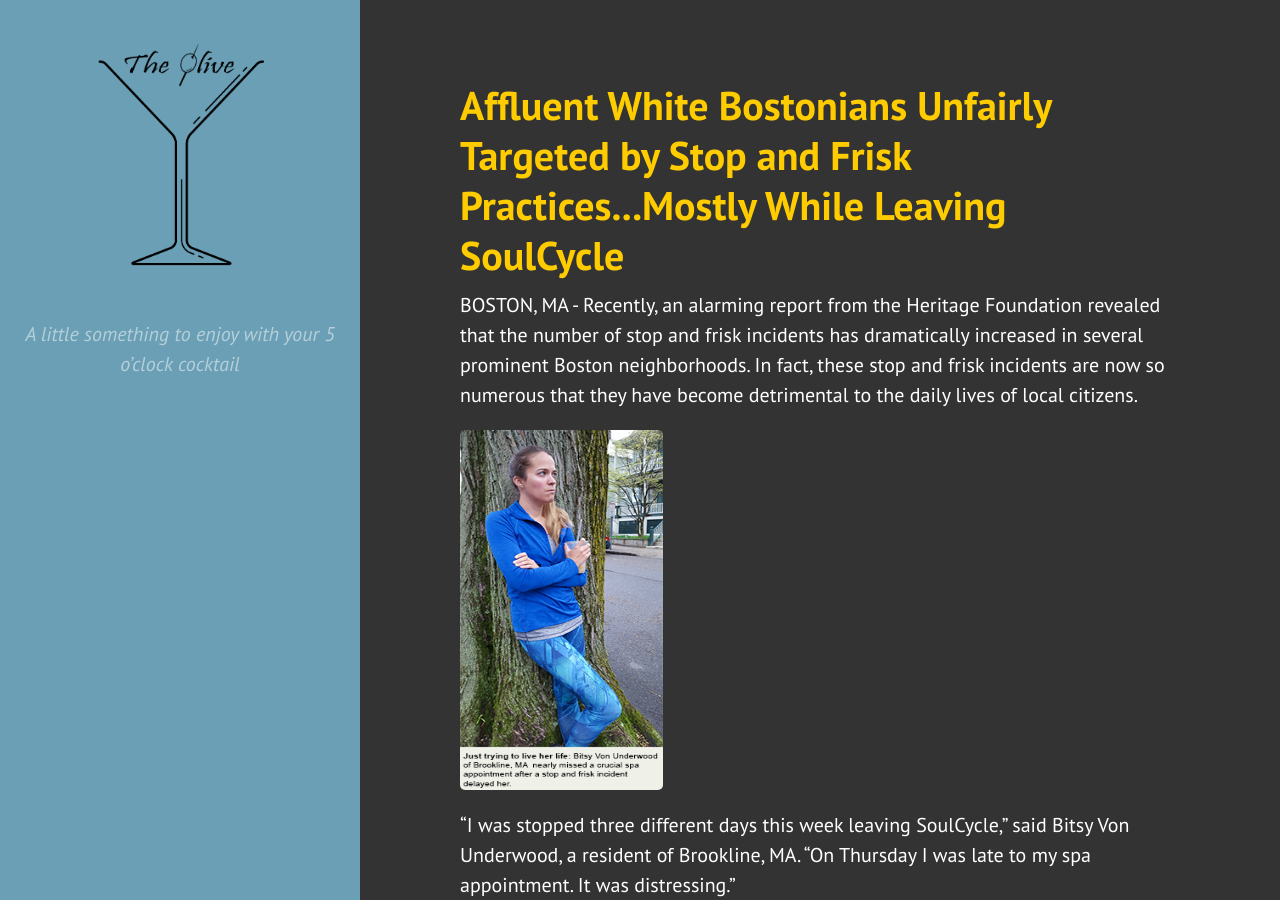
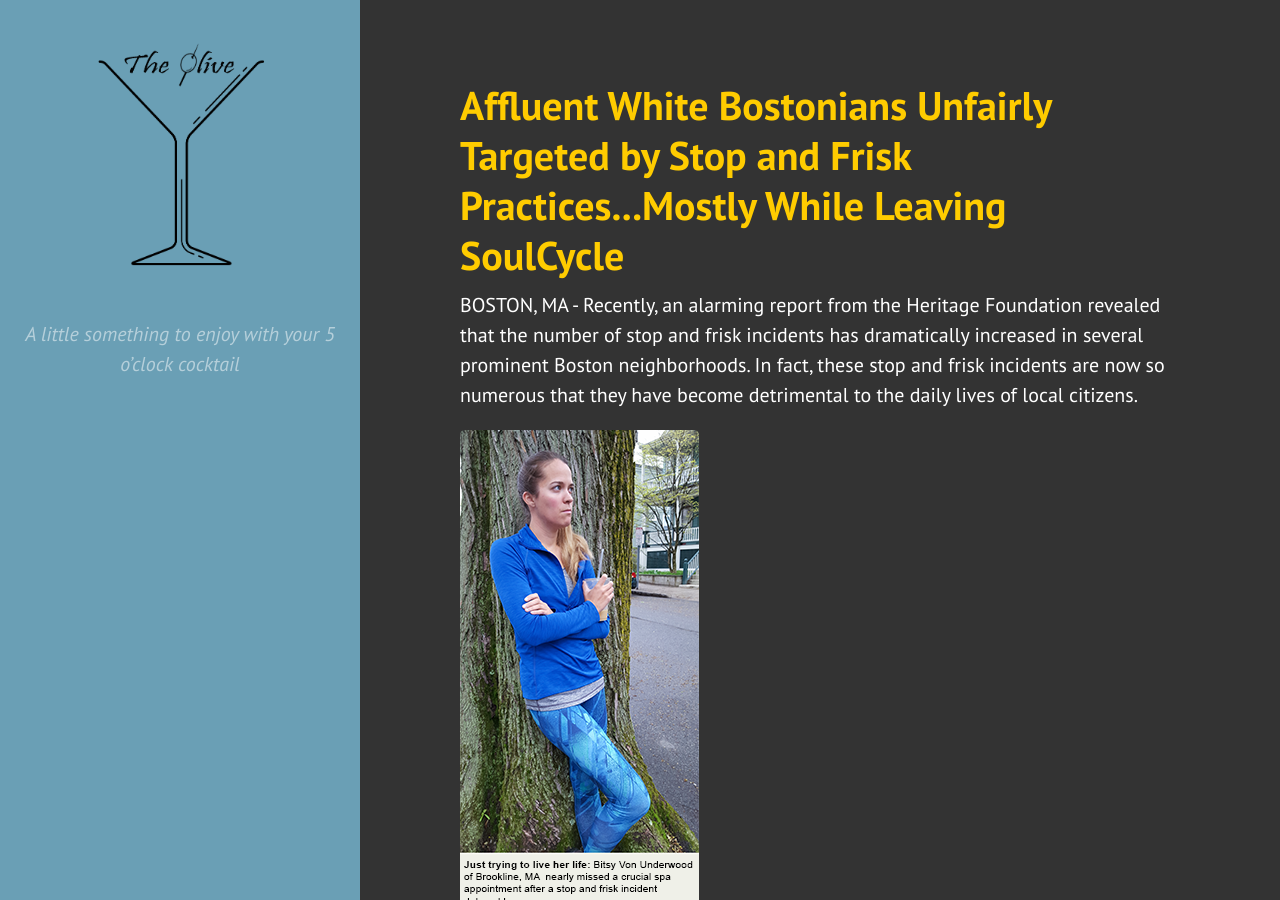
Before and after one commit to KendraPierre/The-Olive, a Jekyll site: the page built from index.html, in a window 1280 px wide and 900 px high. Built offline with Jekyll 4.4.1, drawn with Linux system fonts in a browser that asks for light colours.

Commit message:
Updated index.html

```diff
--- a/index.html
+++ b/index.html
@@ -20,7 +20,7 @@
 <p>BOSTON, MA - Recently, an alarming report from the Heritage Foundation revealed that the number of stop and frisk incidents has dramatically increased in several prominent Boston neighborhoods. In fact, these stop and frisk incidents are now so numerous that they have become detrimental to the daily lives of local citizens. </p>
 <p>
 
- <img src="/The-Olive/public/img/Kate-ForWebsite.png" alt="Bitsy Von Underwood" width="203" height="360" float="left">
+ <img src="/The-Olive/public/img/Kate-ForWebsite.png" alt="Bitsy Von Underwood" width="239" height="480" float="left">
 
  “I was stopped three different days this week leaving SoulCycle,” said Bitsy Von Underwood, a resident of Brookline, MA. “On Thursday I was late to my spa appointment. It was distressing.”</p>
 <p>
```
